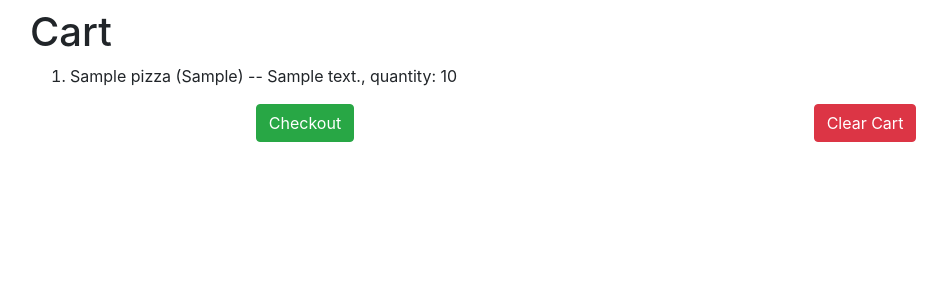
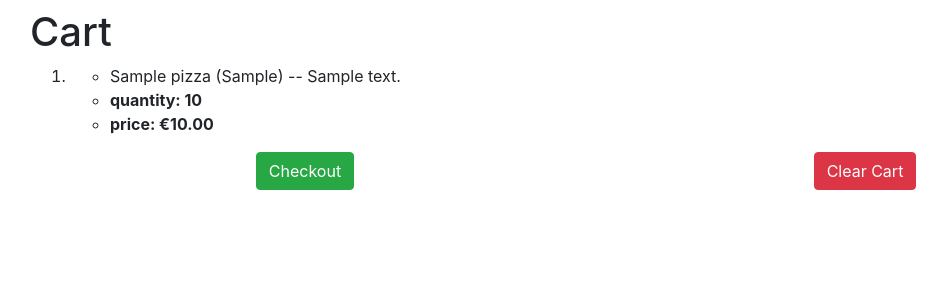
Before and after one commit to ilkeraslan/pizza, a Django app: page /cart/ in a window 1280 px wide. Shown: the part 112-412 px from the top of the page, without its empty margins (55-1002 px from the left). Run offline with Django 3.2, Linux system fonts and the light colour scheme; a user stored in the database is signed in; tables that the repository leaves empty hold one stand-in row (values such as "Sample post"); some libraries are stand-ins or nearby versions.

Commit message:
Add more details to cart entries

```diff
--- a/orders/models.py
+++ b/orders/models.py
@@ -36,7 +36,6 @@ class Topping(models.Model):
 
 
 class Cart(models.Model):
-    # TODO: Fix the error about Entry not passing to Cart
     user = models.ForeignKey(User, null=True, blank=True, on_delete=models.CASCADE)
     pizza_count = models.PositiveIntegerField(default=0)
     topping_count = models.PositiveIntegerField(default=0)
@@ -56,6 +55,7 @@ class Entry(models.Model):
     topping = models.ForeignKey(Topping, null=True, on_delete=models.CASCADE)
     cart = models.ForeignKey(Cart, null=True, on_delete=models.CASCADE)
     quantity = models.PositiveIntegerField()
+    entry_price = models.DecimalField(default=0.00, max_digits=10, decimal_places=2)
 
     def __str__(self):
         if self.pizza is not None:
@@ -74,5 +74,6 @@ def update_cart(sender, instance, **kwargs):
         instance.cart.topping_total += line_cost
         instance.cart.topping_count += instance.quantity
     instance.cart.total += line_cost
-    instance.cart.count += instance.quantity
+    quantity = int(instance.quantity)
+    instance.cart.count += quantity
     instance.cart.updated = datetime.now()
--- a/orders/templates/orders/cart.html
+++ b/orders/templates/orders/cart.html
@@ -15,7 +15,13 @@
     <ol>
     {% for item_in_cart in cart %}
       {% if item_in_cart.pizza != none %}
-        <li>{{ item_in_cart.pizza }}, quantity: {{ item_in_cart.quantity }}</li>
+        <li>
+          <ul>
+            <li>{{ item_in_cart.pizza }}</li>
+            <li><strong>quantity: {{ item_in_cart.quantity }}</strong></li>
+            <li><strong>price: €{{ item_in_cart.entry_price }}</strong></li>
+          </ul>
+        </li>
       {% else %}
         <li>{{ item_in_cart.topping }}, quantity: {{ item_in_cart.quantity }}</li>
       {% endif %}
--- a/orders/views.py
+++ b/orders/views.py
@@ -198,8 +198,11 @@ def add_to_cart(request):
     # Get the pizza from the database that has the corresponding ID
     pizza_to_add = Pizza.objects.get(id=pizzaId)
 
+    # Entry price
+    entry_price = pizza_quantity * pizza_to_add.pizza_price
+
     # Create new entry which will update the cart
-    Entry.objects.create(cart=user_cart, pizza=pizza_to_add, quantity=pizza_quantity, topping=None)
+    Entry.objects.create(cart=user_cart, pizza=pizza_to_add, quantity=pizza_quantity, topping=None, entry_price=entry_price)
 
     # Give success feedback
     messages.success(request, "Added to cart.")
```
Also changed, not shown: orders/migrations/0012_entry_entry_price.py (added).
